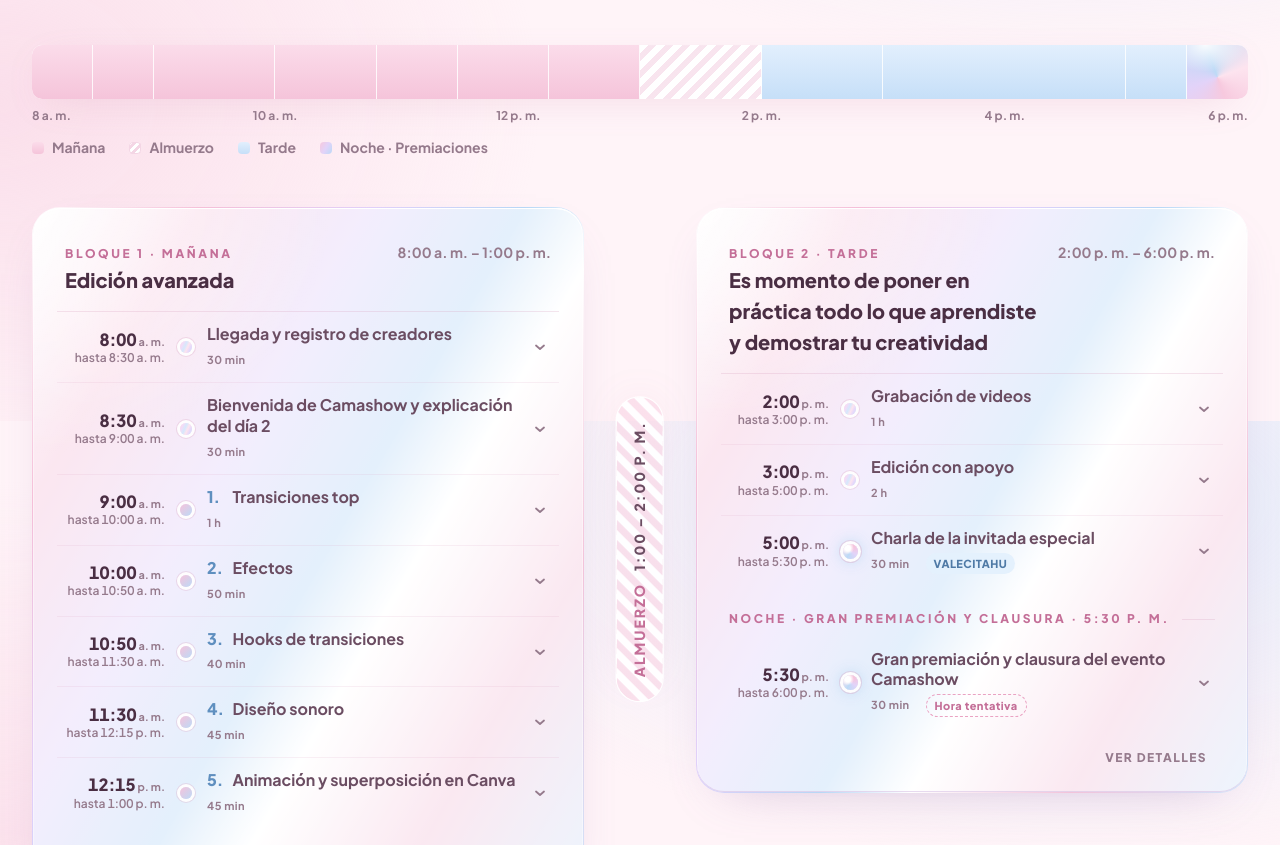
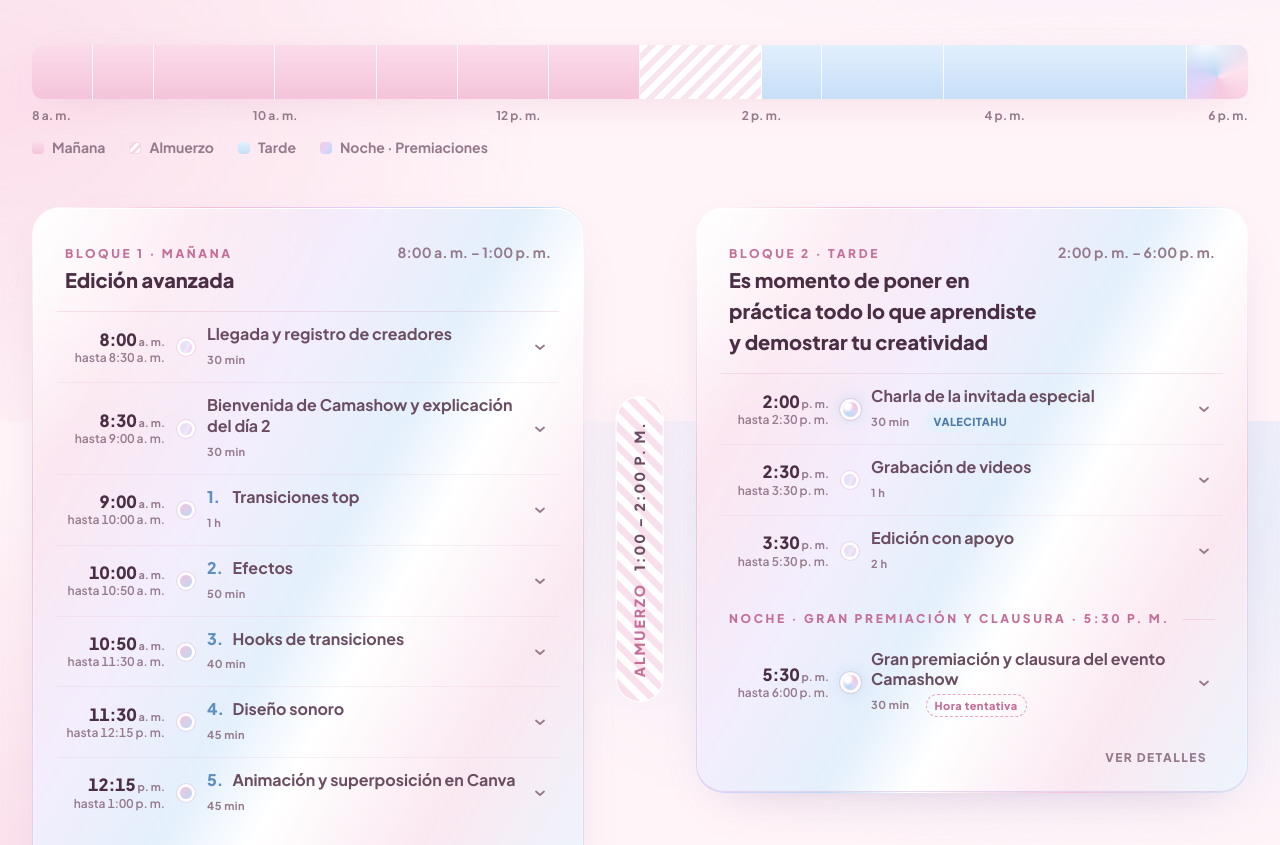
Before and after one commit to dochoa29-a11y/camashow-masterclass-2, a plain HTML site: page index.html in a window 1280 px wide. Shown: the part 3579-4424 px from the top of the page. Drawn offline with Linux system fonts and the light colour scheme.

Commit message:
Día 2: la charla de VALECITAHU pasa a las 2:00 p. m.
La tarde del día 2 se corre en el mismo orden de duraciones:
charla 2:00–2:30, grabación 2:30–3:30, edición con apoyo 3:30–5:30
y gran premiación 5:30–6:00. También se excluyen las carpetas de
diplomas del repositorio.

Co-Authored-By: Claude Opus 5.5 <noreply@anthropic.com>

```diff
--- a/index.html
+++ b/index.html
@@ -696,11 +696,11 @@ const DAYS = [
         steps:["Inspiración: busca referencias visuales en Pinterest.","Composición gráfica: arma tu imagen en Canva, con sus elementos gráficos y superposiciones.","Animación: lleva tu composición a CapCut y dale movimiento con sus herramientas."],
         tools:["Pinterest","Canva","CapCut"], toolsLabel:"Herramientas", res:"Creas una imagen o composición visual con movimiento, construida en Canva y animada en CapCut." },
       { j:"Almuerzo", name:"Almuerzo", dur:60 },
-      { j:"Tarde", name:"Grabación de videos", dur:60, act:"Es tu momento de crear. Graba tu propio material y elige libremente qué quieres producir: tu producto, tu marca o el tema que prefieras. Visita los stands, encuentra inspiración y dale vida a tus ideas con las técnicas de la mañana: transiciones top, efectos y recursos audiovisuales, hooks de transiciones y recursos sonoros.", tools:["iPhones","soportes de grabación"], toolsLabel:"Recursos disponibles", res:"Tienes material propio para editar." },
-      { j:"Tarde", name:"Edición con apoyo", dur:120, act:"Editas con el apoyo de Camashow y su equipo. Al finalizar (5:00 p. m.), exportas y entregas tu video.", tools:["Todas las de la mañana"], res:"Tu video, con acabado profesional, queda entregado para la premiación." },
       { j:"Tarde", name:"Charla de la invitada especial", guest:"VALECITAHU", dur:30, act:"Una intervención inspiradora en la que conocerás su experiencia y sus conocimientos prácticos sobre crecimiento digital y monetización.",
         tools:["Su experiencia personal en la creación de contenido","Cómo las redes sociales la ayudaron a llegar a donde está hoy","Cómo monetizar en Facebook","Cómo potenciar un emprendimiento a través de las redes sociales","Su perspectiva sobre la creación de contenido digital"], toolsLabel:"Temas de la charla",
         res:"Inspiración: una mirada externa sobre la creación de contenido.", key:true },
+      { j:"Tarde", name:"Grabación de videos", dur:60, act:"Es tu momento de crear. Graba tu propio material y elige libremente qué quieres producir: tu producto, tu marca o el tema que prefieras. Visita los stands, encuentra inspiración y dale vida a tus ideas con las técnicas de la mañana: transiciones top, efectos y recursos audiovisuales, hooks de transiciones y recursos sonoros.", tools:["iPhones","soportes de grabación"], toolsLabel:"Recursos disponibles", res:"Tienes material propio para editar." },
+      { j:"Tarde", name:"Edición con apoyo", dur:120, act:"Editas con el apoyo de Camashow y su equipo. Al finalizar (5:30 p. m.), exportas y entregas tu video.", tools:["Todas las de la mañana"], res:"Tu video, con acabado profesional, queda entregado para la premiación." },
       { j:"Noche", name:"Gran premiación y clausura del evento Camashow", dur:30, pending:"Hora tentativa",
         steps:["Proyección y revisión de los videos.","Gran premiación final.","Entrega del super sorteo del viaje con la agencia Dos Almas.","Mensaje final de Camashow."],
         res:"Al finalizar CAMASHOW MASTERCLASS 2.0, te llevas herramientas prácticas, nuevos recursos y conocimientos para crear contenido audiovisual de calidad y aplicarlos en tus propios proyectos, contenidos y emprendimientos.", key:true }
```
Also changed, not shown: 1 other file.
